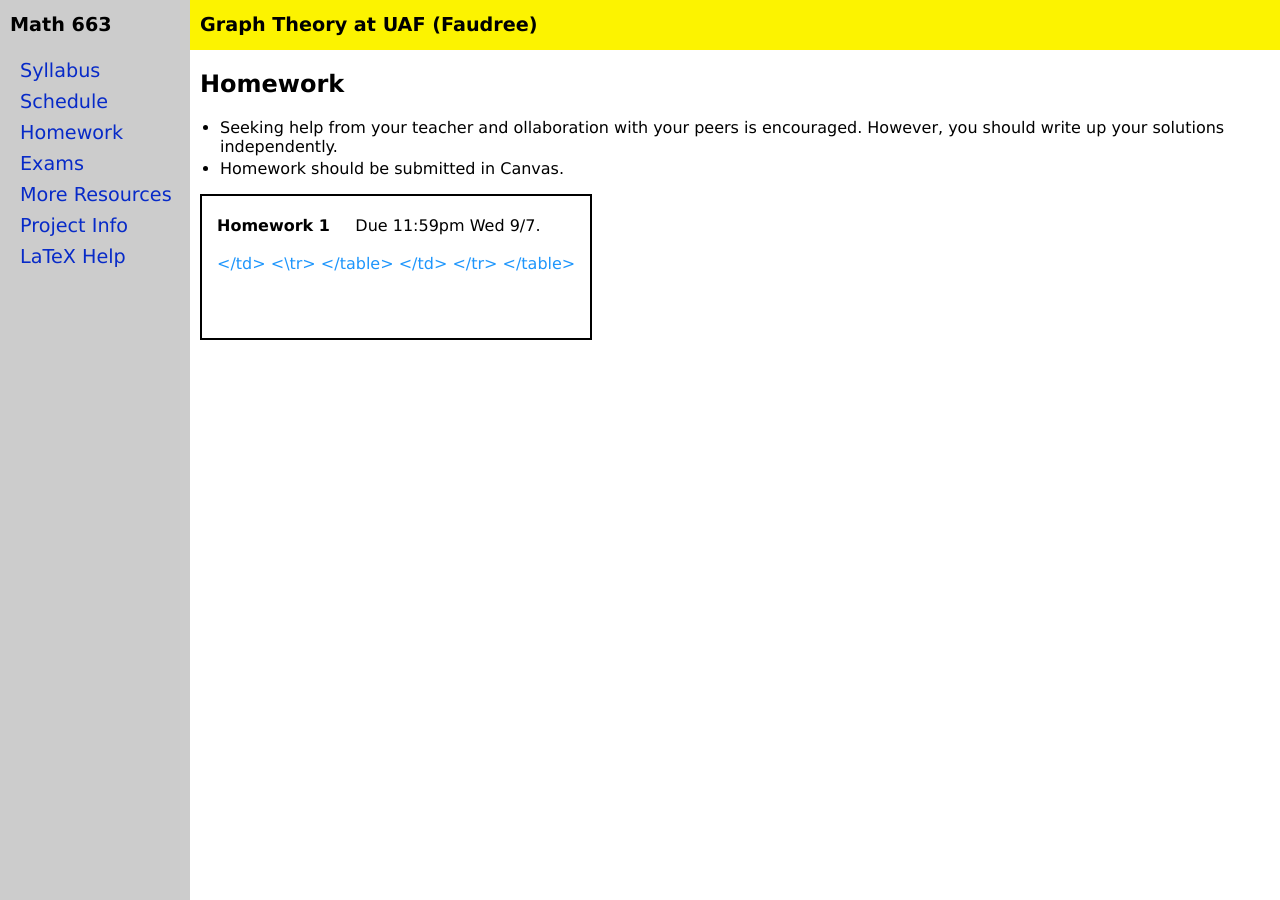
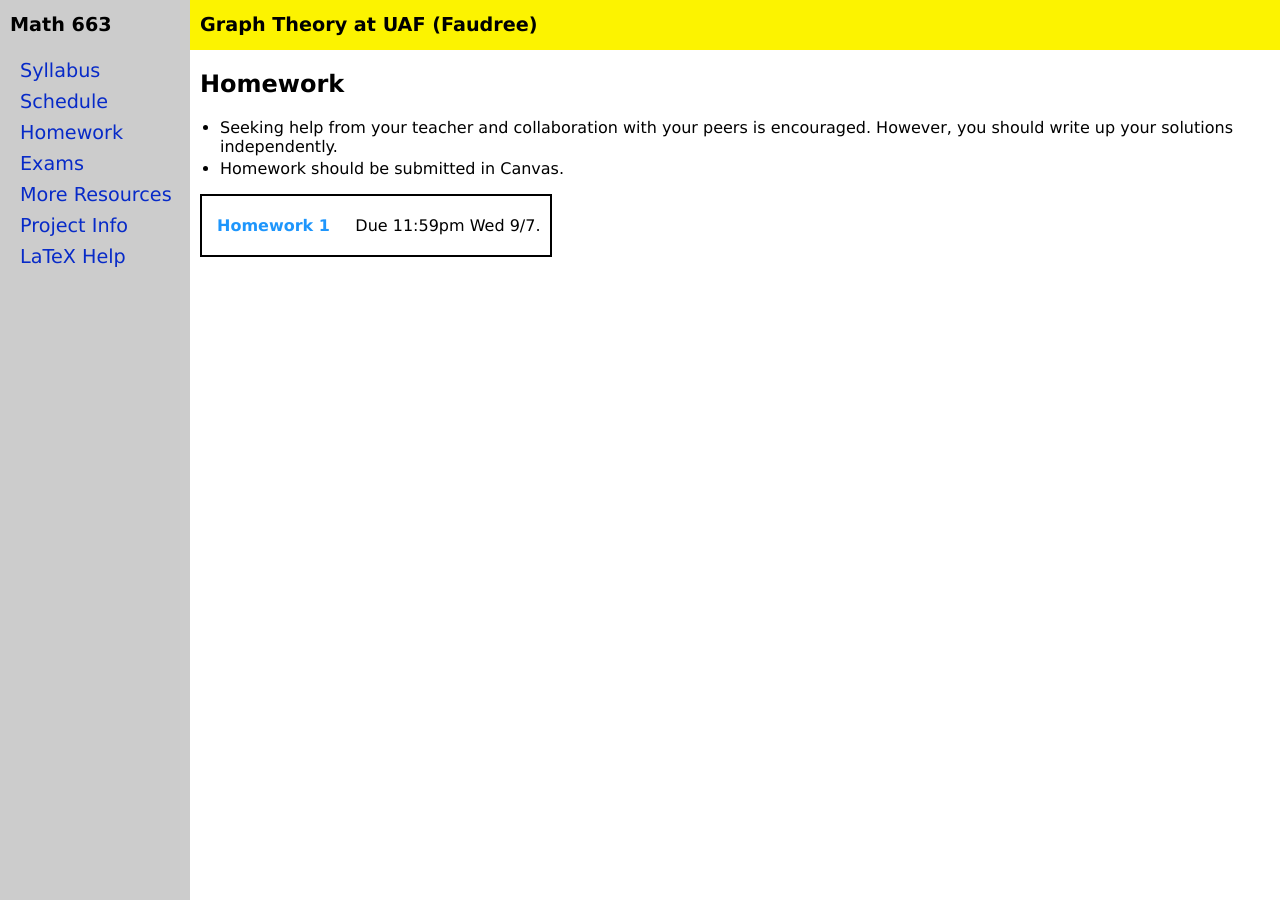
Before and after one commit to jrfaudree/GradGT, a Jekyll site: the page built from homework.md, in a window 1280 px wide. Built offline with Jekyll 4.4.1, drawn with Linux system fonts in a browser that asks for light colours.

Commit message:
fix homework table: ".url" and "\" vs "/"

```diff
--- a/_includes/homework_table.md
+++ b/_includes/homework_table.md
@@ -2,15 +2,7 @@
 <table class="asst-table">
 {% for homework in data.homework %}
 <tr>
-  <td><b>{{ homework.name }}</b> &nbsp; &nbsp; Due {{ homework.due }}.<br><br>
-
-    {% if homework.url %}
-      <table class="inner">
-        <tr>
-          <td><a href="{{ data.home }}/{{ homework.override }}"></td>
-        <\tr>
-      </table>
-    {% endif %}
+  <td><a href="{{ data.home }}/{{ homework.url }}"><b>{{ homework.name }}</b></a> &nbsp; &nbsp; Due {{ homework.due }}.
   </td>
 </tr>
 {% endfor %}
--- a/homework.md
+++ b/homework.md
@@ -4,7 +4,7 @@ title: Homework
 ---
 
 ## Homework
- * Seeking help from your teacher and ollaboration with your peers is encouraged. However, you should write up your solutions independently.
+ * Seeking help from your teacher and collaboration with your peers is encouraged. However, you should write up your solutions independently.
  * Homework should be submitted in Canvas.
 
 
```
Also changed, not shown: _data/homework.yml (+5 -2 lines).
